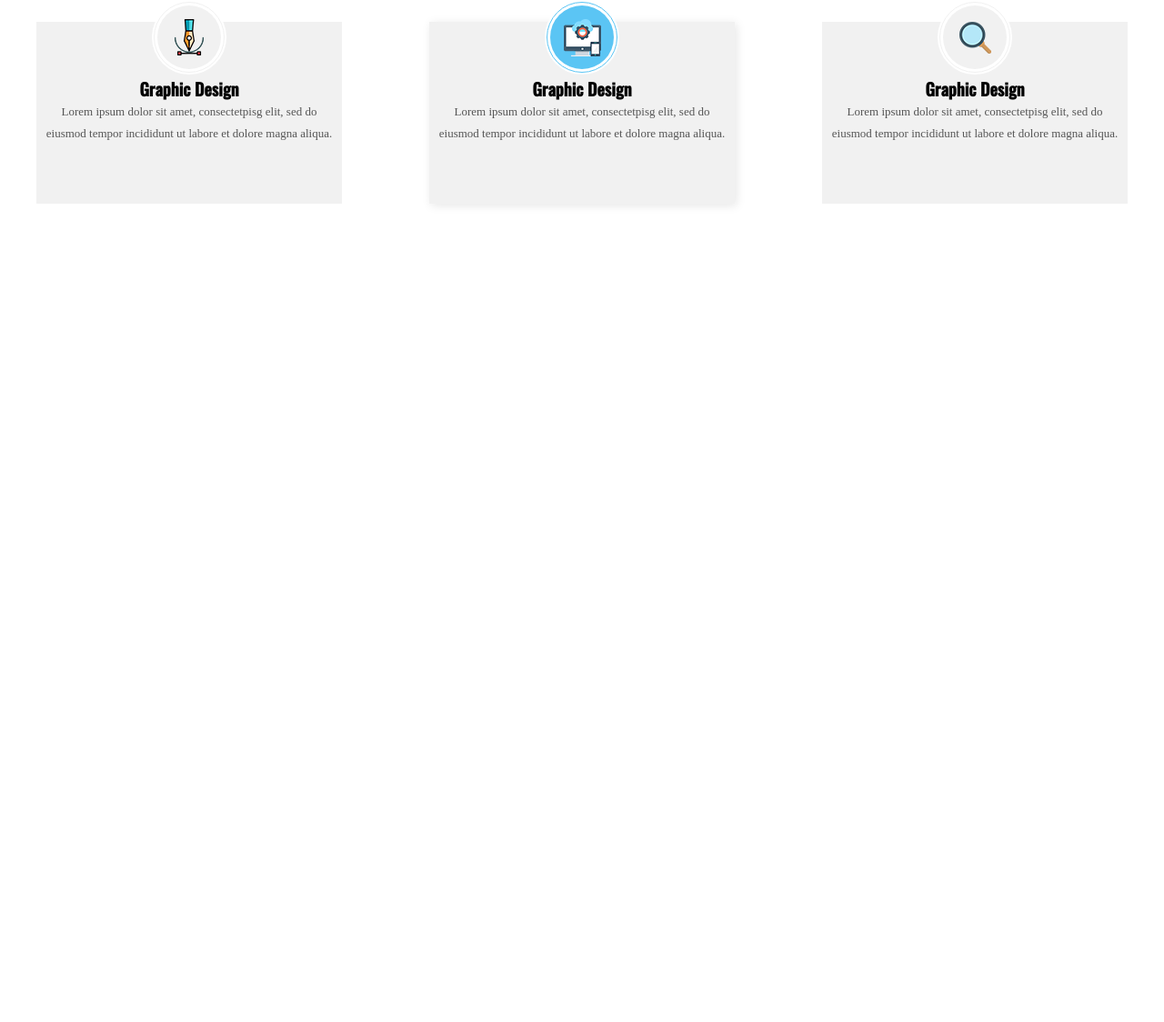
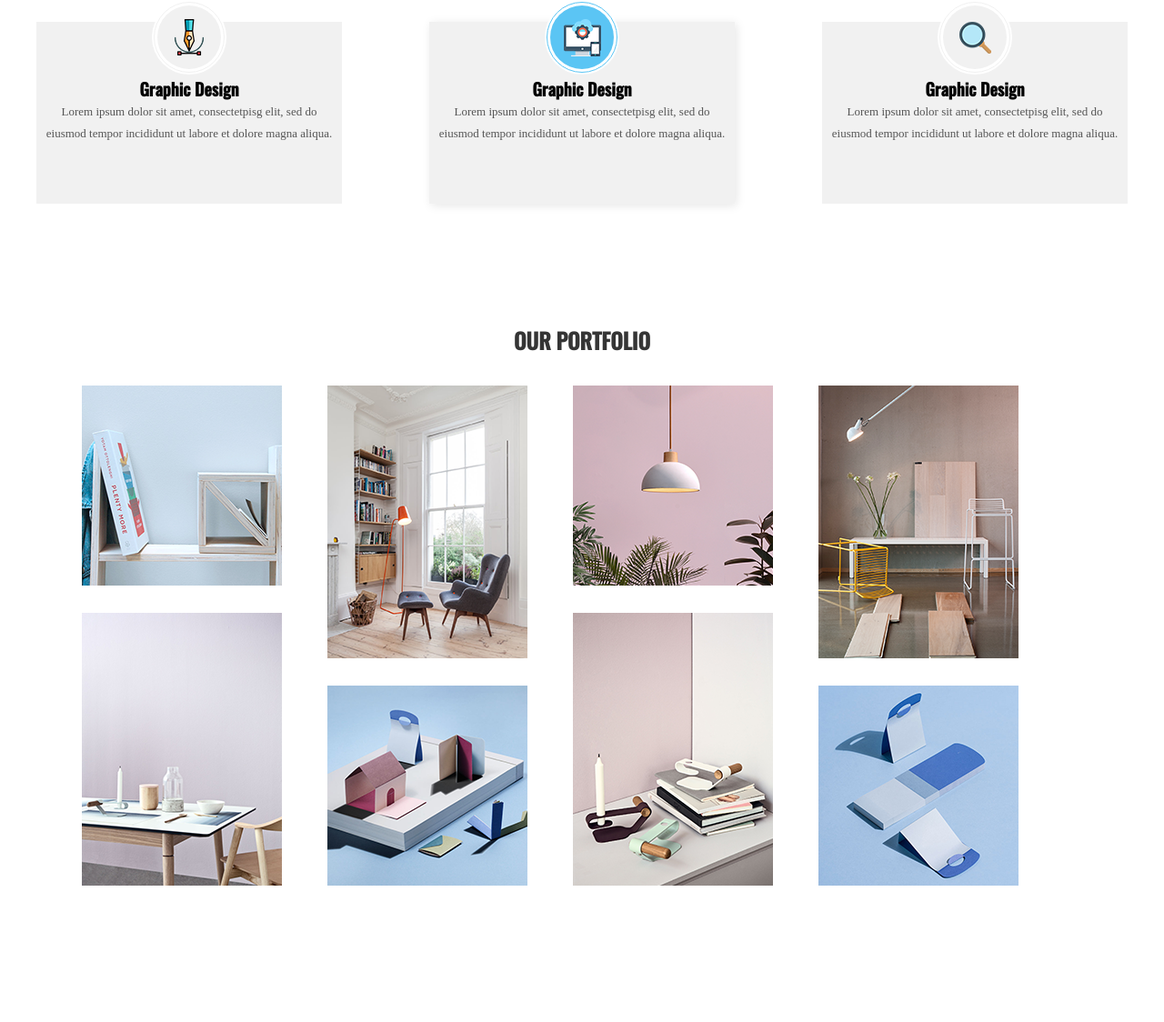
Before and after one commit to onik-nandi/Beatles_1, a plain HTML site: page index.html in a window 1280 px wide. Shown: the part 1046-2170 px from the top of the page at 91% size. Before the commit the page ends 1370 px from the top, so only its background shows below. Drawn offline with Linux system fonts and the light colour scheme; a web font is replaced by a local one.

Commit message:
till portfolio done

```diff
--- a/CSS/style.css
+++ b/CSS/style.css
@@ -13,6 +13,10 @@ body{
 .wrapper{
     width: 100%;
 
+}
+
+.mr-40 {
+  margin-right: 50px;
 }
 @font-face {
   font-family: "opensans_reg";
@@ -340,3 +344,114 @@ body{
 .service_bg .service_container .service_details .active_service .circle::after{
     border: 1px solid #5bc5f4;
 }
+
+/* portfolio area */
+.port_bg{
+    width: 100%;
+    height: 700px;
+    display: flex;
+    justify-content: center;
+    align-items: center;
+}
+.port_bg .port_cont{
+    width: 1200px;
+    height: 100%;
+}
+.port_bg .port_cont .port_head{
+    width: 100%;
+    height: 100px;
+    display: flex;
+    justify-content: center;
+    align-items: center;
+}
+.port_bg .port_cont .port_head h2{
+     line-height: 100px;
+    font-family: oswald_med;
+    color:#353535;
+    text-transform: uppercase;
+}
+.port_bg .port_cont .port_gallery{
+    width: 100%;
+    height: 700px;
+    display: flex;
+    justify-content: left;
+    flex-wrap: wrap;
+}
+.port_bg .port_cont .port_gallery .port_im1{
+    width: 220px;
+    height: 220px;
+    margin-left: 50px;
+}
+.port_bg .port_cont .port_gallery .port_im2{
+    width: 220px;
+    height: 300px;
+}
+.port_bg .port_cont .port_gallery .port_im3{
+    width: 220px;
+    height: 220px;
+}
+.port_bg .port_cont .port_gallery .port_im4{
+    width: 220px;
+    height: 300px;
+}
+.port_bg .port_cont .port_gallery .port_im5{
+    width: 220px;
+    height: 300px;
+    margin-left: 50px;
+    margin-top: -100px;
+}
+.port_bg .port_cont .port_gallery .port_im6{
+    width: 220px;
+    height: 220px;
+    margin-top: -20px;
+}
+.port_bg .port_cont .port_gallery .port_im7{
+    width: 220px;
+    height: 300px;
+    position: relative;
+    top: -100px;
+    left: 0;
+}
+.port_bg .port_cont .port_gallery .port_im8{
+    width: 220px;
+    height: 220px;
+    margin-top: -20px;
+}
+.port_bg .port_cont .port_gallery .for_overlay{
+    position: relative;
+    overflow: hidden;
+}
+.port_bg .port_cont .port_gallery .for_overlay .overlay_img{
+    width: 100%;
+    height: 100%;
+     background: rgba(0, 0, 0, 0.6);
+    position: absolute;
+    left: -100%;
+    top: 0;
+    display: flex;
+    justify-content: center;
+    align-items: center;
+    transition: all linear 0.4s;
+}
+.port_bg .port_cont .port_gallery .for_overlay .overlay_img .over_l{
+    width: 50px;
+    height: 50px;
+    background: #5bc5f4;
+    align-items: center;
+    border-radius: 50%;
+    display: flex;
+    justify-content: center;
+    align-items: center;
+}
+.port_bg .port_cont .port_gallery .for_overlay .overlay_img .over_l a{
+    text-decoration: none;
+    color: #fff;
+    font-size: 20px;
+}
+.port_bg .port_cont .port_gallery .for_overlay:hover .overlay_img{
+    left: 0;
+    cursor: pointer;
+}
+/* portfolio area ends*/
+/* team area starts */
+/* team area ends */
--- a/index.html
+++ b/index.html
@@ -153,6 +153,83 @@
       </div>
       <!-- service area -->
 
+      <!-- portfolio area -->
+      <div class="wrapper port_bg">
+        <div class="port_cont">
+          <div class="port_head">
+            <h2>our portfolio</h2>
+          </div>
+          <div class="port_gallery">
+            <div class="port_im1 mr-40 for_overlay">
+              <div class="overlay_img">
+                <div class="over_l">
+                  <a href="#"><i class="fa-solid fa-link"></i></a>
+                </div>
+              </div>
+              <img src="./Images/i1.png" alt="1" />
+            </div>
+            <div class="port_im2 mr-40 for_overlay">
+              <div class="overlay_img">
+                <div class="over_l">
+                 <a href="#"><i class="fa-solid fa-link"></i></a>
+                </div>
+              </div>
+              <img src="./Images/i2.png" alt="2" />
+            </div>
+            <div class="port_im3 mr-40 for_overlay">
+              <div class="overlay_img">
+                <div class="over_l">
+                <a href="#"><i class="fa-solid fa-link"></i></a>
+                </div>
+              </div>
+              <img src="./Images/i3.png" alt="3" />
+            </div>
+            <div class="port_im4 mr-40 for_overlay">
+              <div class="overlay_img">
+                <div class="over_l">
+                 <a href="#"><i class="fa-solid fa-link"></i></a>
+                </div>
+              </div>
+              <img src="./Images/i4.png" alt="4" />
+            </div>
+            <div class="port_im5 mr-40 for_overlay">
+              <div class="overlay_img">
+                <div class="over_l">
+                 <a href="#"><i class="fa-solid fa-link"></i></a>
+                </div>
+              </div>
+              <img src="./Images/i8.png" alt="5" />
+            </div>
+            <div class="port_im6 mr-40 for_overlay">
+              <div class="overlay_img">
+                <div class="over_l">
+               <a href="#"><i class="fa-solid fa-link"></i></a>
+                </div>
+              </div>
+              <img src="./Images/i6.png" alt="6" />
+            </div>
+            <div class="port_im7 mr-40 for_overlay">
+              <div class="overlay_img">
+                <div class="over_l">
+                  <a href="#"><i class="fa-solid fa-link"></i></a>
+                </div>
+              </div>
+              <img src="./Images/i7.png" alt="7" />
+            </div>
+            <div class="port_im8 mr-40 for_overlay">
+              <div class="overlay_img">
+                <div class="over_l">
+                  <a href="#"><i class="fa-solid fa-link"></i></a>
+                </div>
+              </div>
+              <img src="./Images/i9.png" alt="8" />
+            </div>
+          </div>
+        </div>
+      </div>
+      <!-- portfolio area -->
+       <!-- teams area starts -->
+       <!-- teams area ends -->
     </section>
   </body>
 </html>
```
